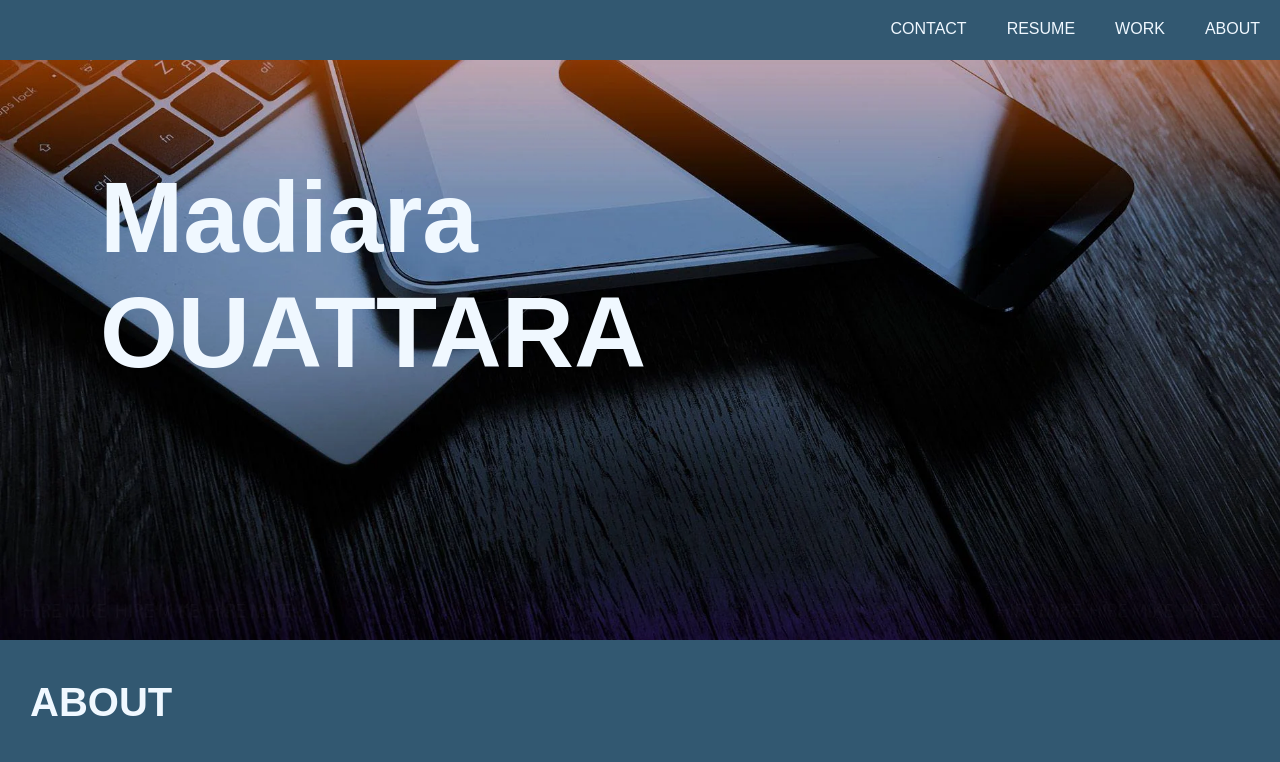
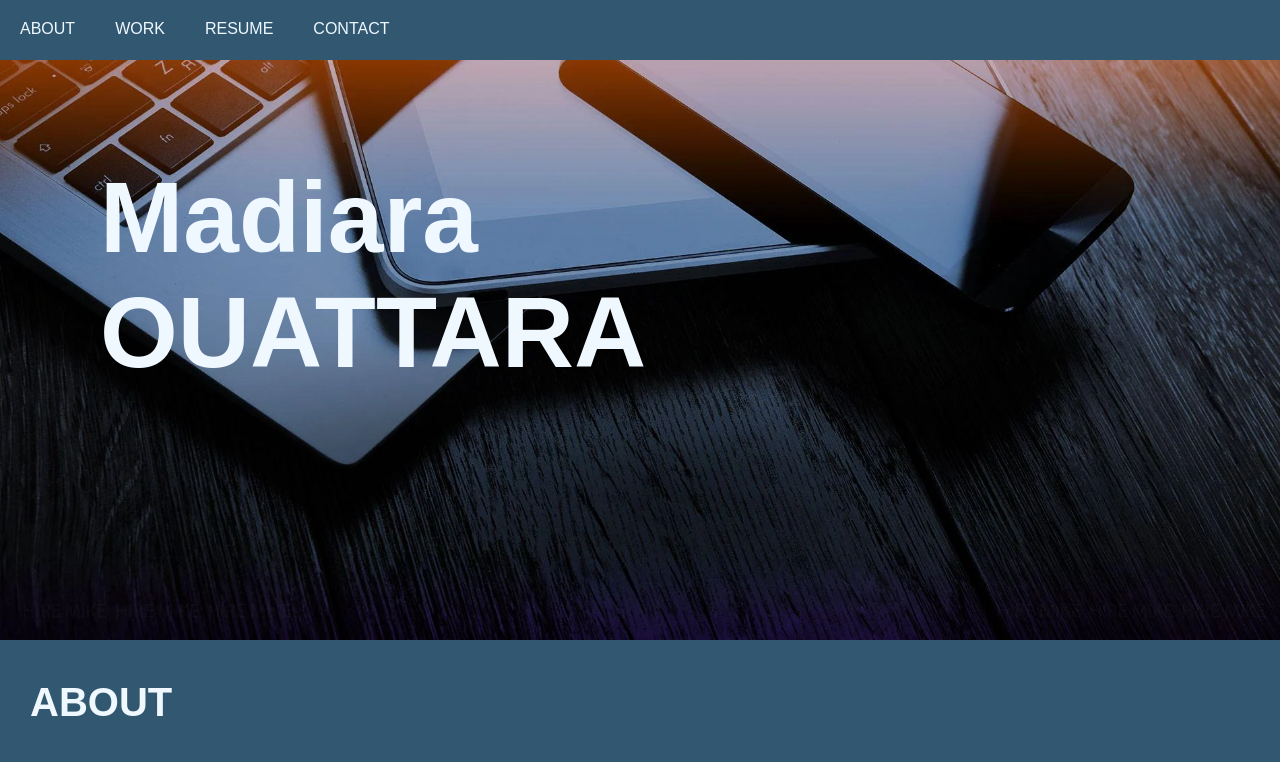
Before and after one commit to Madisclem/CHECKPOINT1, a plain HTML site: page index.html in a window 1280 px wide. Shown: the top 762 px of the page. Drawn offline with Linux system fonts and the light colour scheme.

Commit message:
sixth commit

```diff
--- a/style.css
+++ b/style.css
@@ -3,20 +3,22 @@
   padding: 0;
   box-sizing: border-box;
   font-family: "poppins", sans-serif;
-  list-style-type: none;
-  text-decoration: none;
 }
 
 /*style barre de navigation*/
 header {
   height: 60px;
   background-color: #325871;
-  li{
-    padding: 20px;
-    text-align: center;
-    float: right;
-      a{
-        color: aliceblue;
+  ul {
+    display: flex;
+    li{
+      padding: 20px;
+      text-align: center;
+      list-style-type: none;
+        a{
+          color: aliceblue;
+          text-decoration: none;
+     }
     }
   }
 }
```
